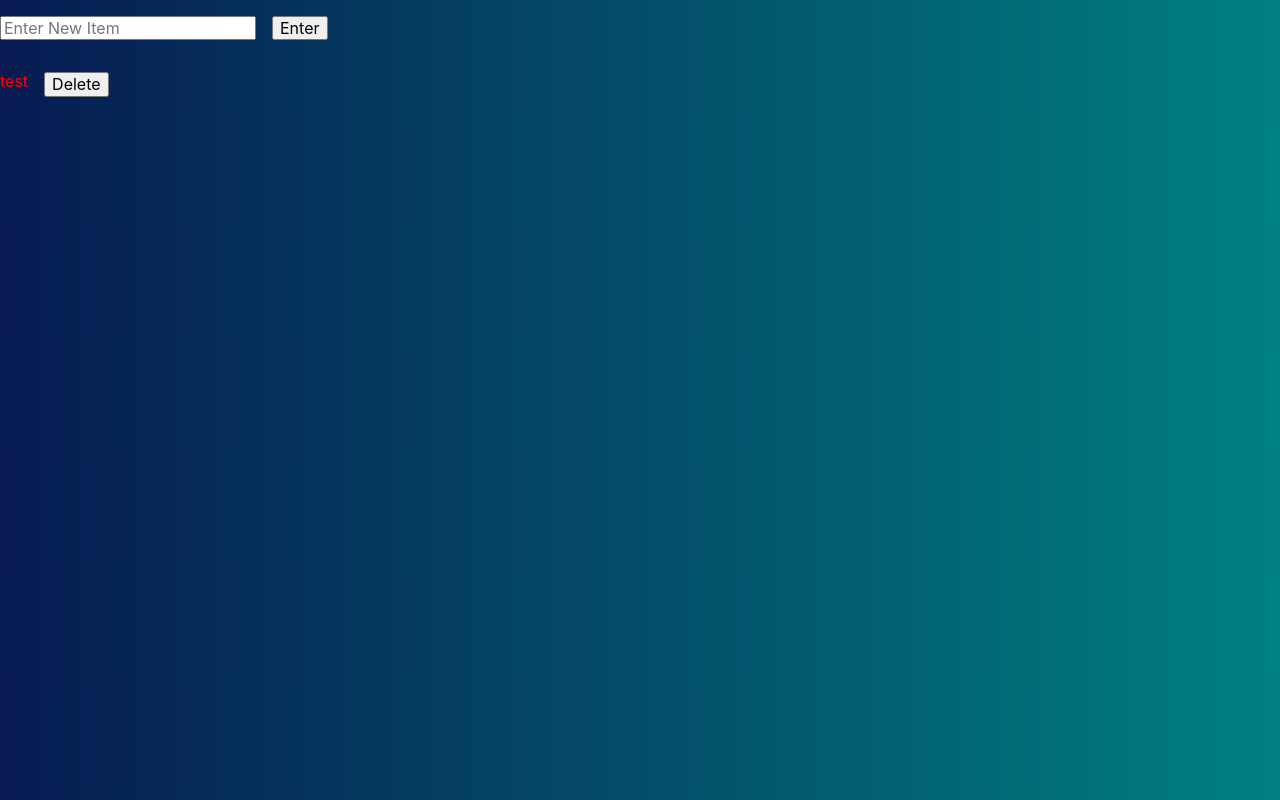
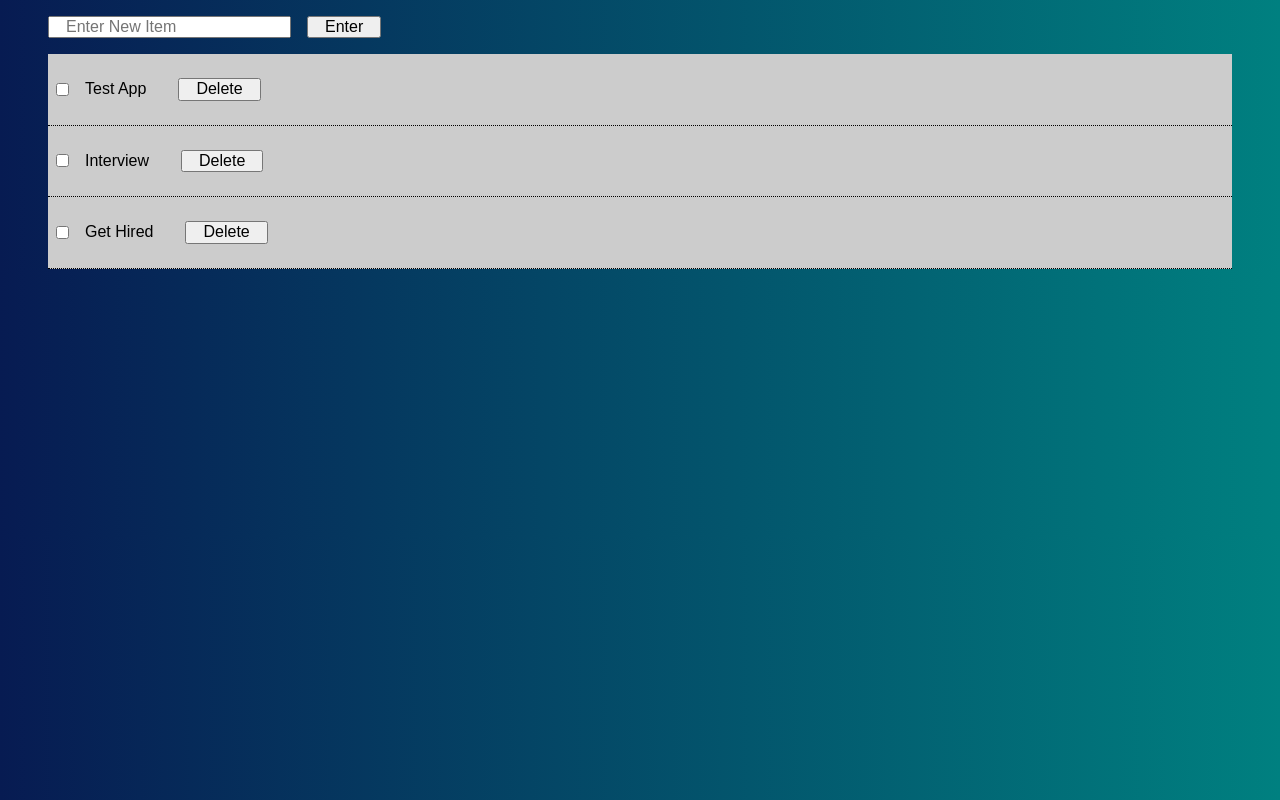
Before and after one commit to RattMoth/react-todo-list, a React (Create React App) app: page / in a window 1280 px wide. Built offline with nearby package versions, Linux system fonts and the light colour scheme.

Commit message:
Finished complete functionality. Can now add, manipulate, and delete list items.

```diff
--- a/package.json
+++ b/package.json
@@ -5,6 +5,7 @@
   "dependencies": {
     "react": "^16.7.0",
     "react-dom": "^16.7.0",
+    "react-router-dom": "^4.3.1",
     "react-scripts": "2.1.3",
     "tachyons": "^4.11.1"
   },
--- a/public/index.html
+++ b/public/index.html
@@ -22,7 +22,7 @@
       work correctly both with client-side routing and a non-root public URL.
       Learn how to configure a non-root public URL by running `npm run build`.
     -->
-    <title>React App</title>
+    <title>Todo with React</title>
   </head>
   <body>
     <noscript>You need to enable JavaScript to run this app.</noscript>
--- a/src/App.css
+++ b/src/App.css
@@ -1,3 +1,14 @@
-.App {
-  text-align: center;
+* {
+  box-sizing: border-box;
+  margin: 0;
+  padding: 0;
 }
+
+body {
+  font-family: Arial, Helvetica, sans-serif;
+  line-height: 1.4;
+}
+
+.container {
+  padding: 0 3rem;
+}
--- a/src/App.js
+++ b/src/App.js
@@ -7,32 +7,79 @@ class App extends Component {
   constructor() {
     super();
     this.state = {
-      input: '',
-      list: ['test']
+      todoName: '',
+      list: [
+        {
+          id: Math.random(),
+          title: 'Test App',
+          complete: false
+        },
+        {
+          id: Math.random(),
+          title: 'Interview',
+          complete: false
+        },
+        {
+          id: Math.random(),
+          title: 'Get Hired',
+          complete: false
+        }
+      ]
     };
+
+    this.addToList = this.addToList.bind(this);
+    this.onInputChange = this.onInputChange.bind(this);
   }
 
-  onInputChange = event => {
-    this.setState({ input: event.target.value });
+  // Called on checkbox change. id bound in Item.js to always refer to the associated item's id
+  toggleDone = id => {
+    this.setState({
+      list: this.state.list.map(item => {
+        if (item.id === id) {
+          item.complete = !item.complete;
+        }
+        return item;
+      })
+    });
   };
 
-  remove = event => {
-    // const currentList = [...this.state.list];
-    // const index = currentList.indexOf;
-    console.log('succ');
+  // Delete list item. Called on delete button click in Item.js.
+  // Filters list array and returns everything but the item with a matching id
+  removeItem = id => {
+    this.setState({
+      list: [...this.state.list.filter(item => item.id !== id)]
+    });
   };
 
-  addToList = () => {
-    const newList = [...this.state.list];
-    newList.push(this.state.input);
-    this.setState({ list: newList, input: '' });
+  // Called on form submit. Input.js
+  addToList = e => {
+    e.preventDefault();
+    const newItem = {
+      id: Math.random(),
+      title: this.state.todoName,
+      complete: false
+    };
+    this.setState({ todoName: '', list: [...this.state.list, newItem] });
+  };
+
+  onInputChange = e => {
+    e.preventDefault();
+    this.setState({ todoName: e.target.value });
   };
 
   render() {
     return (
-      <div>
-        <Input add={this.addToList} inputChange={this.onInputChange} />
-        <ItemList remove={this.remove} list={this.state.list} />
+      <div className="container">
+        <Input
+          onInputChange={this.onInputChange}
+          todoName={this.state.todoName}
+          addToList={this.addToList}
+        />
+        <ItemList
+          toggleDone={this.toggleDone}
+          removeItem={this.removeItem}
+          list={this.state.list}
+        />
       </div>
     );
   }
@@ -49,4 +96,5 @@ export default App;
 //      Center text and style page
 //      Check React lifecycle page for help removing Item components via delete button
 
-//TODO Discover why remove function does not console log on delete btton click
+//TODO Discover why remove function does not console log on delete btton click.
+//  ANSWER: Prop was not passed within removeItem function
--- a/src/Input.js
+++ b/src/Input.js
@@ -1,13 +1,28 @@
-import React from 'react';
+import React, { Component } from 'react';
 
-const Input = ({ inputChange, add }) => {
-  return (
-    <div>
-      <input onChange={inputChange} type="text" placeholder="Enter New Item" />
-      <button onClick={add} className="ma3">
-        Enter
-      </button>
-    </div>
-  );
-};
+class Input extends Component {
+  // state = {
+  //   todoName: ''
+  // };
+
+  // onInputChange = e => {
+  //   e.preventDefault();
+  //   this.setState({ todoName: e.target.value });
+  // };
+
+  render() {
+    const { addToList, onInputChange } = this.props;
+    return (
+      <form onSubmit={addToList}>
+        <input
+          onChange={onInputChange}
+          type="text"
+          placeholder="Enter New Item"
+          value={this.props.todoName}
+        />
+        <button className="ma3">Enter</button>
+      </form>
+    );
+  }
+}
 export default Input;
--- a/src/Item.css
+++ b/src/Item.css
@@ -1,8 +1,13 @@
 .item-line {
   display: flex;
-  color: red;
+  padding: 0.5rem;
+  background-color: #ccc;
+  border-bottom: 1px black dotted;
 }
 
-button {
+input,
+button,
+p {
   align-self: center;
+  padding: 0 1rem;
 }
--- a/src/Item.js
+++ b/src/Item.js
@@ -1,21 +1,22 @@
 import React from 'react';
 import './Item.css';
 
-const Item = ({ item }) => {
+const Item = ({ list, toggleDone, removeItem }) => {
+  const setDone = () => {
+    return {
+      textDecoration: list.complete ? 'line-through' : 'none'
+    };
+  };
+
   return (
-    <div className="tc item-line">
-      <p>{item}</p>
-      <Button />
+    <div className="item-line">
+      <input type="checkbox" onChange={toggleDone.bind(this, list.id)} />
+      <p style={setDone()}>{list.title}</p>
+      <button onClick={removeItem.bind(this, list.id)} className="ma3">
+        Delete
+      </button>
     </div>
   );
 };
 
-const Button = ({ remove }) => {
-  return (
-    <button onClick={remove} className="ma3">
-      Delete
-    </button>
-  );
-};
-
 export default Item;
--- a/src/ItemList.js
+++ b/src/ItemList.js
@@ -1,14 +1,15 @@
 import React from 'react';
 import Item from './Item';
 
-const ItemList = ({ list, remove }) => {
-  return (
-    <div>
-      {list.map((value, i) => {
-        return <Item remove={remove} key={i} item={list[i]} />;
-      })}
-    </div>
-  );
+const ItemList = ({ list, removeItem, toggleDone }) => {
+  return list.map(list => (
+    <Item
+      removeItem={removeItem}
+      toggleDone={toggleDone}
+      key={list.id}
+      list={list}
+    />
+  ));
 };
 
 export default ItemList;
```
Also changed, not shown: 1 other file (tests, documents, lock files or other folders).
